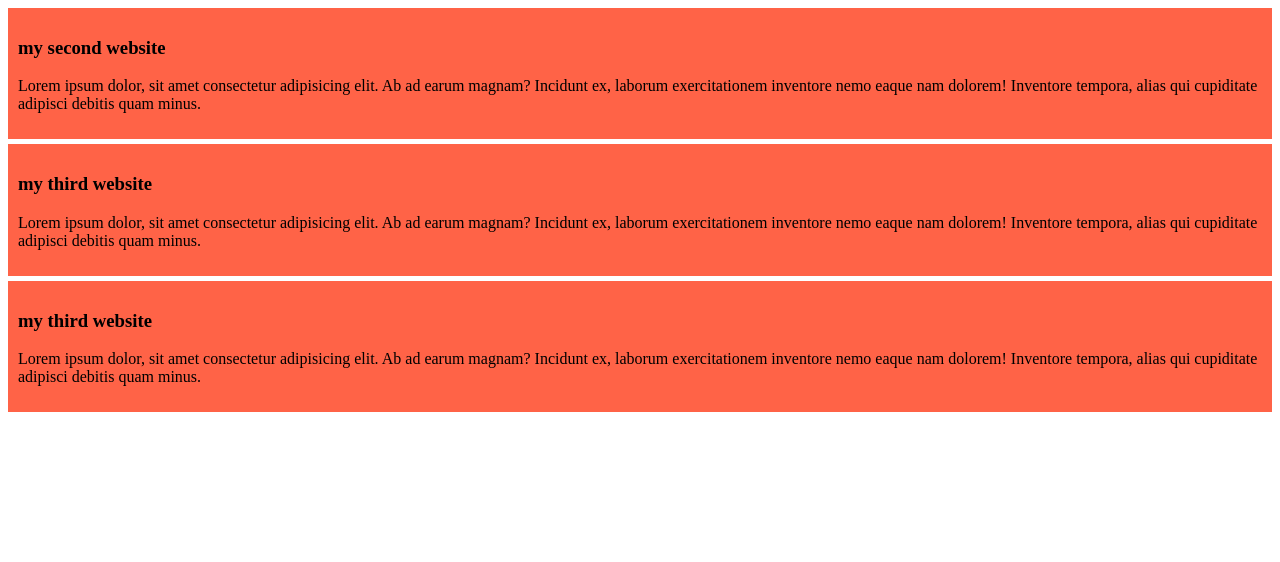
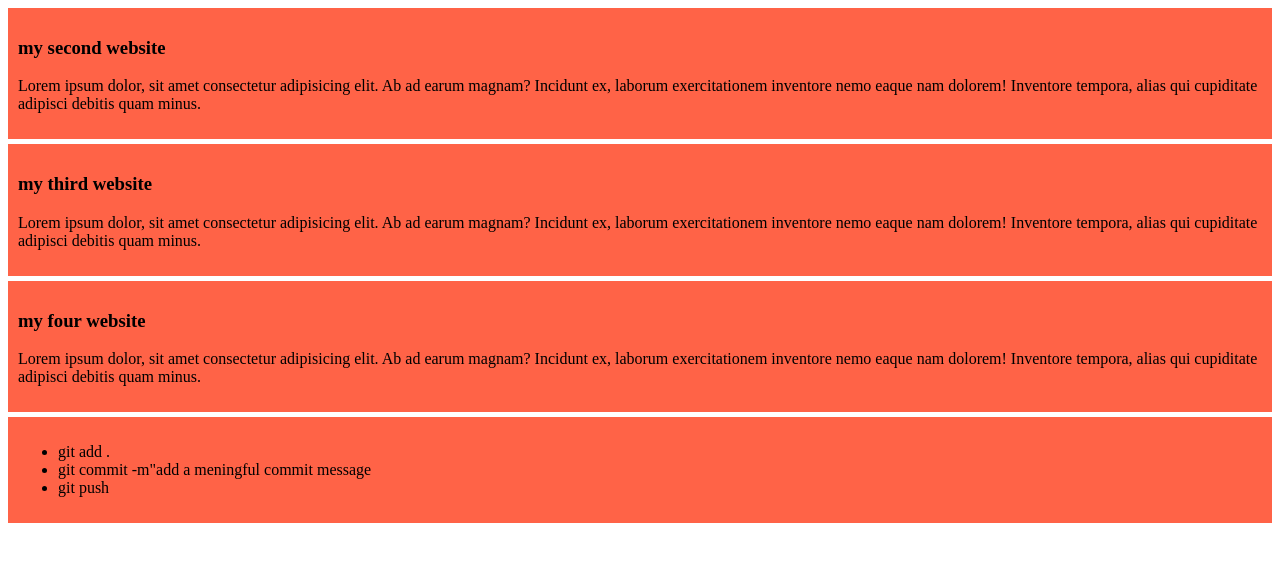
Before and after one commit to rajibmirza/my-first-website, a plain HTML site: page index.html in a window 1280 px wide. Drawn offline with Linux system fonts and the light colour scheme.

```diff
--- a/index.html
+++ b/index.html
@@ -16,9 +16,15 @@
     <p>Lorem ipsum dolor, sit amet consectetur adipisicing elit. Ab ad earum magnam? Incidunt ex, laborum exercitationem inventore nemo eaque nam dolorem! Inventore tempora, alias qui cupiditate adipisci debitis quam minus.</p>
   </div>
   <div>
-    <h3>my third website</h3>
+    <h3>my four website</h3>
     <p>Lorem ipsum dolor, sit amet consectetur adipisicing elit. Ab ad earum magnam? Incidunt ex, laborum exercitationem inventore nemo eaque nam dolorem! Inventore tempora, alias qui cupiditate adipisci debitis quam minus.</p>
   </div>
-
+  <div>
+    <ul>
+      <li> git add .</li>
+      <li>git commit -m"add a meningful commit message</li>
+      <li>git push</li>
+    </ul>
+  </div>
 </body>
 </html>
```
